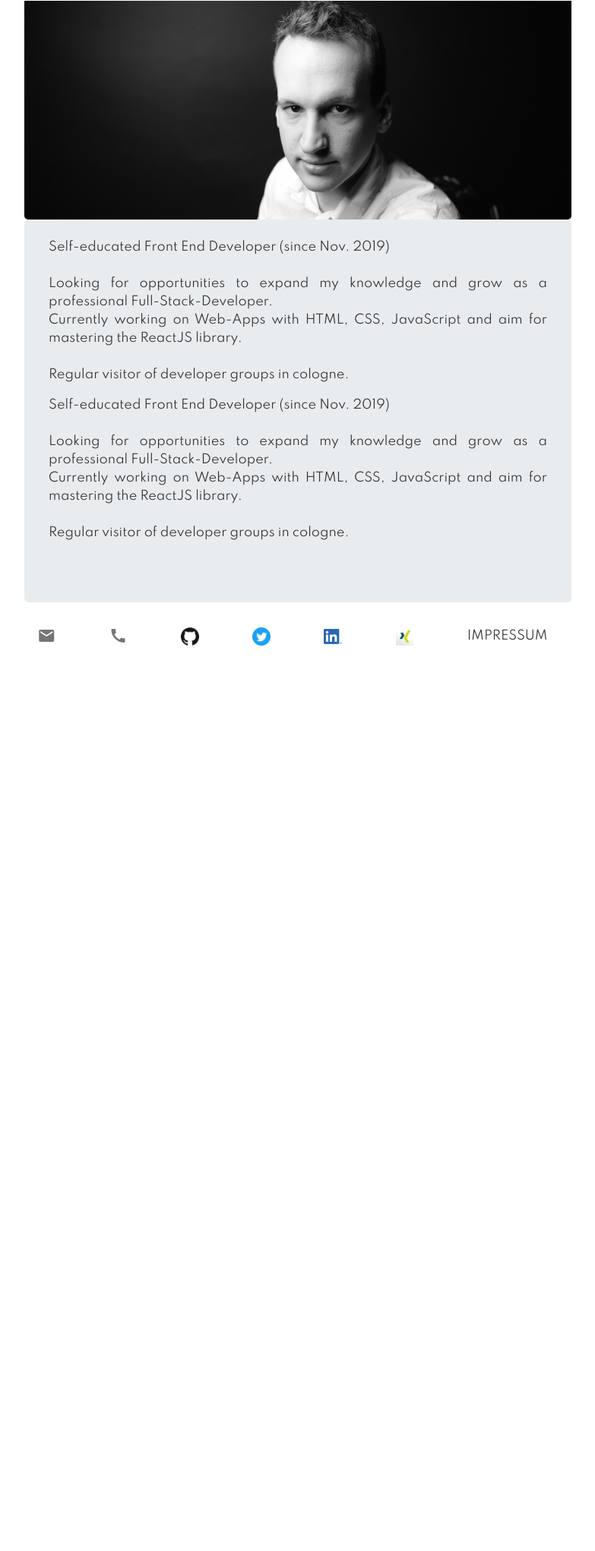
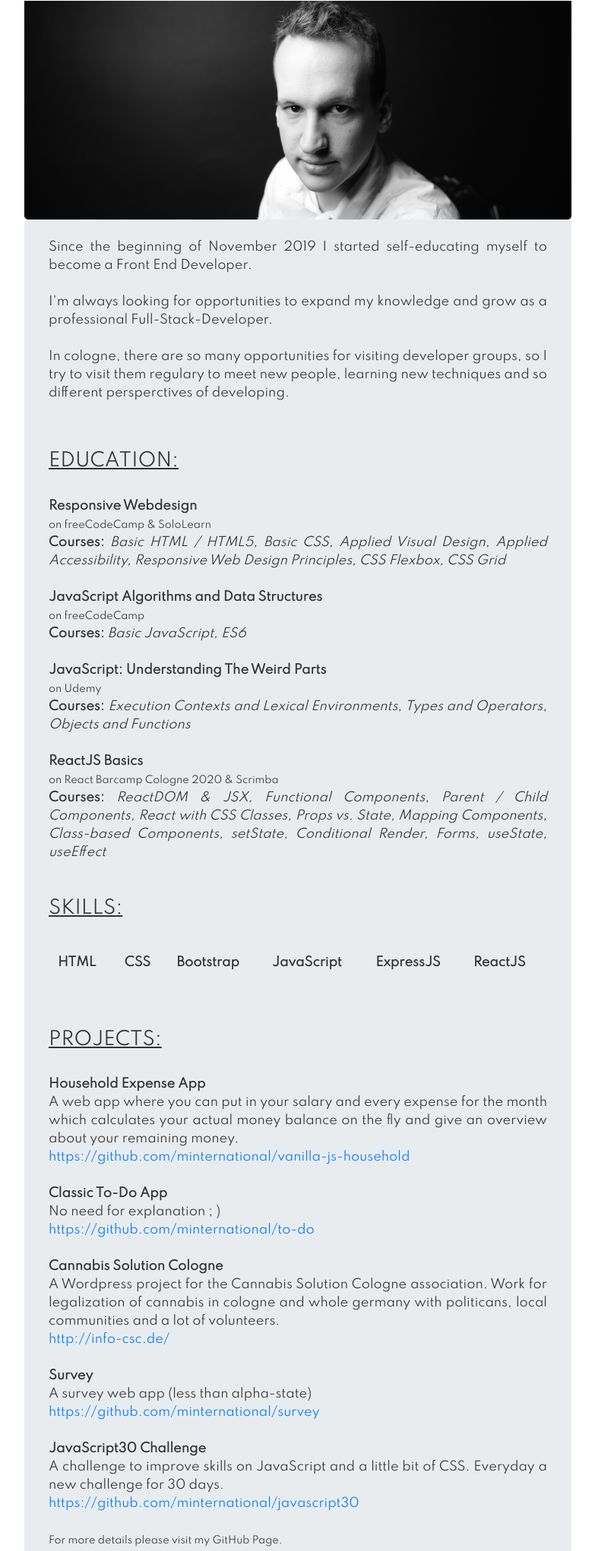
Before and after one commit to minternational/portfolio, a plain HTML site: page index.html in a window 1280 px wide. Shown: the part 199-2241 px from the top of the page at 76% size, without its empty margins (248-1031 px from the left). Before the commit the page ends 1064 px from the top, so only its background shows below. Drawn offline with nearby package versions, Linux system fonts and the light colour scheme.

Commit message:
added content

```diff
--- a/css/style.css
+++ b/css/style.css
@@ -69,3 +69,15 @@ img {
   background-repeat: no-repeat;
   background-size: initial;
 }
+
+#parallax-inside {
+  background-image: url("../img/me2.jpg");
+  border-radius: 5px;
+  padding-top: 25em;
+  max-width: 720px;
+
+  background-attachment: fixed;
+  background-position: bottom;
+  background-repeat: no-repeat;
+  background-size: initial;
+}
--- a/index.html
+++ b/index.html
@@ -25,39 +25,119 @@
         <hr />
       </div>
       <div id="navbar" class="btn-group pt-2">
-      <a href="index.html" class="md-20 material-icons md-light btn btn-secondary pt-2 mt-1">home</a>
-      <a href="http://github.com/minternational/" target="_blank" class="btn btn-primary text-uppercase pt-2 mt-1"
+        <a href="#top" class="md-20 material-icons md-light btn btn-secondary pt-2 mt-1">home</a>
+        <a href="https://www.github.com/minternational" target="_blank" class="btn btn-primary text-uppercase pt-2 mt-1"
           type="button">Developer</a>
         <a href="https://www.kuehnfotografie.de" target="_blank" class="btn btn-info text-uppercase pt-2 mt-1"
           type="button">Photographer</a>
       </div>
+      <section id="top"></section>
     </div>
     <br />
       <div id="parallax"></div>
       <div id="jumbotron" class="jumbotron pt-4">
-        <p>Self-educated Front End Developer (since Nov. 2019)
+        <p>
+          Since the beginning of November 2019 I started self-educating myself to become a Front End Developer.
           <br />
           <br />
-          Looking for opportunities to expand my knowledge and
+          I'm always looking for opportunities to expand my knowledge and
           grow as a professional Full-Stack-Developer.
           <br />
-          Currently working on Web-Apps with HTML, CSS, JavaScript and
-          aim for mastering the ReactJS library.
+          <br />
+          In cologne, there are so many opportunities for visiting developer groups,
+          so I try to visit them regulary to meet new people,
+          learning new techniques and so different persperctives of developing.
           <br />
           <br />
-          Regular visitor of developer groups in cologne.
-        </p>
-        <p>Self-educated Front End Developer (since Nov. 2019)
+          <br />
+          <h4 class="text-uppercase"><u>Education:</u></h4>
+          <br />
+          <b>Responsive Webdesign</b>
+          <br />
+          <small>on freeCodeCamp & SoloLearn</small>
+          <br />
+          <b>Courses:</b> <i>Basic HTML / HTML5, Basic CSS, Applied Visual Design, Applied Accessibility, Responsive Web Design Principles, CSS Flexbox,
+          CSS Grid</i>
           <br />
           <br />
-          Looking for opportunities to expand my knowledge and
-          grow as a professional Full-Stack-Developer.
+          <b>JavaScript Algorithms and Data Structures</b>
           <br />
-          Currently working on Web-Apps with HTML, CSS, JavaScript and
-          aim for mastering the ReactJS library.
+          <small>on freeCodeCamp</small>
+          <br />
+          <b>Courses:</b> <i>Basic JavaScript, ES6</i>
           <br />
           <br />
-          Regular visitor of developer groups in cologne.
+          <b>JavaScript: Understanding The Weird Parts</b>
+          <br />
+          <small>on Udemy</small>
+          <br />
+          <b>Courses:</b> <i>Execution Contexts and Lexical Environments, Types and Operators, Objects and Functions</i>
+          <br />
+          <br />
+          <b>ReactJS Basics</b>
+          <br />
+          <small>on React Barcamp Cologne 2020 & Scrimba</small>
+          <br />
+          <b>Courses:</b> <i>ReactDOM & JSX, Functional Components, Parent / Child Components, React with CSS Classes, Props vs. State,
+          Mapping Components, Class-based Components, setState, Conditional Render, Forms, useState, useEffect</i>
+          <br />
+          <br />
+          <br />
+          <h4 class="text-uppercase"><u>Skills:</u></h4>
+          <br />
+          <table class="table table-borderless">
+            <thead>
+              <tr>
+                <th scope="col">HTML</th>
+                <th scope="col">CSS</th>
+                <th scope="col">Bootstrap</th>
+                <th scope="col">JavaScript</th>
+                <th scope="col">ExpressJS</th>
+                <th scope="col">ReactJS</th>
+              </tr>
+            </thead>
+            </table>
+          <br />
+          <br />
+          <h4 class="text-uppercase"><u>Projects:</u></h4>
+          <br />
+          <b>Household Expense App</b>
+          <br />
+          A web app where you can put in your salary and every expense for the month which calculates your actual money balance on the fly and give an
+          overview about your remaining money.
+          <br />
+          <a href="https://github.com/minternational/vanilla-js-household">https://github.com/minternational/vanilla-js-household</a>
+          <br />
+          <br />
+          <b>Classic To-Do App</b>
+          <br />
+          No need for explanation ; )
+          <br />
+          <a href="https://github.com/minternational/to-do">https://github.com/minternational/to-do</a>
+          <br />
+          <br />
+          <b>Cannabis Solution Cologne</b>
+          <br />
+          A Wordpress project for the Cannabis Solution Cologne association. Work for legalization of cannabis in cologne and whole germany with politicans, local communities and a lot of volunteers.
+          <br />
+          <a href="http://info-csc.de/">http://info-csc.de/</a>
+          <br />
+          <br />
+          <b>Survey</b>
+          <br />
+          A survey web app (less than alpha-state)
+          <br />
+          <a href="https://github.com/minternational/survey">https://github.com/minternational/survey</a>
+          <br />
+          <br />
+          <b>JavaScript30 Challenge</b>
+          <br />
+          A challenge to improve skills on JavaScript and a little bit of CSS. Everyday a new challenge for 30 days.
+          <br />
+          <a href="https://github.com/minternational/javascript30">https://github.com/minternational/javascript30</a>
+          <br />
+          <br />
+          <small>For more details please visit my GitHub Page.</small>
         </p>
       </div>
       <div id="footer" class="row">
```
Also changed, not shown: img/me2.jpg (added). Lines whose indentation alone changed are shown as unchanged.
